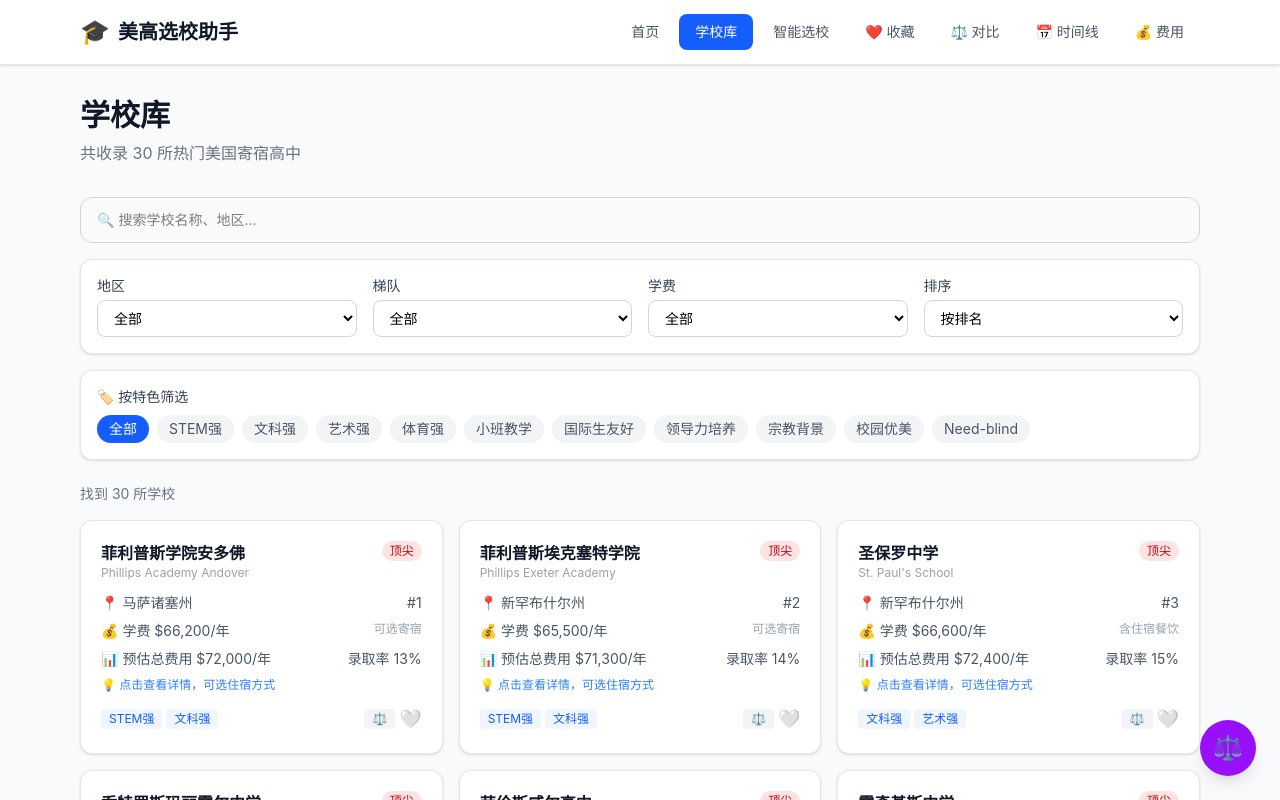
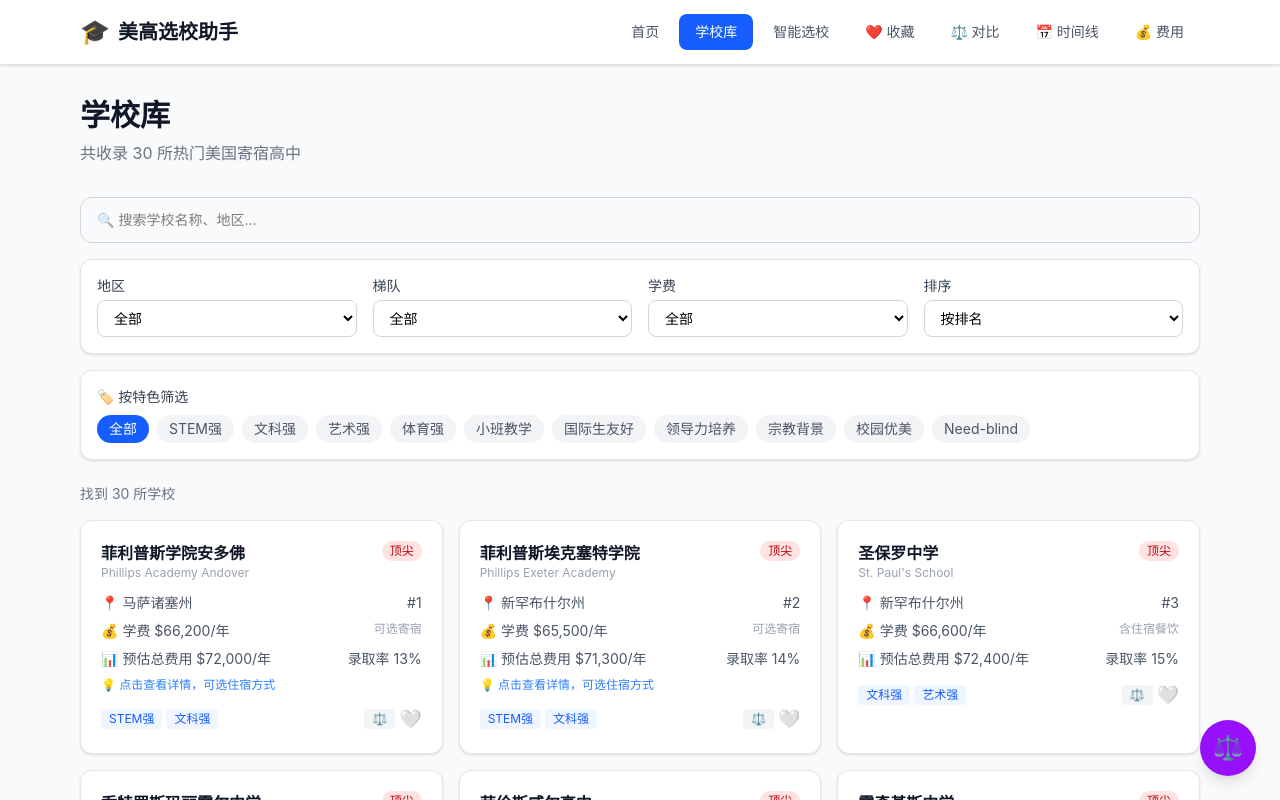
Before and after one commit to Hshyyy/meigao-helper, a React (Vite) app: page /schools in a window 1280 px wide. Shown: the top 800 px of the page. Built offline with nearby package versions, Linux system fonts and the light colour scheme.

Commit message:
纯寄宿学校不显示'可选住宿方式'提示

```diff
--- a/src/components/SchoolCard.tsx
+++ b/src/components/SchoolCard.tsx
@@ -74,7 +74,12 @@
           <span>📊 预估总费用 ${displayCost.toLocaleString()}/年</span>
           <span>录取率 {school.acceptanceRate}%</span>
         </div>
-        <p className="text-xs text-blue-500">💡 点击查看详情，可选住宿方式</p>
+        {school.type === "寄宿/走读" && (
+          <p className="text-xs text-blue-500">💡 点击查看详情，可选住宿方式</p>
+        )}
+        {school.type === "走读" && (
+          <p className="text-xs text-blue-500">💡 点击查看详情，选择住宿方案</p>
+        )}
       </div>
 
       {/* 标签 + 操作按钮 */}
```
